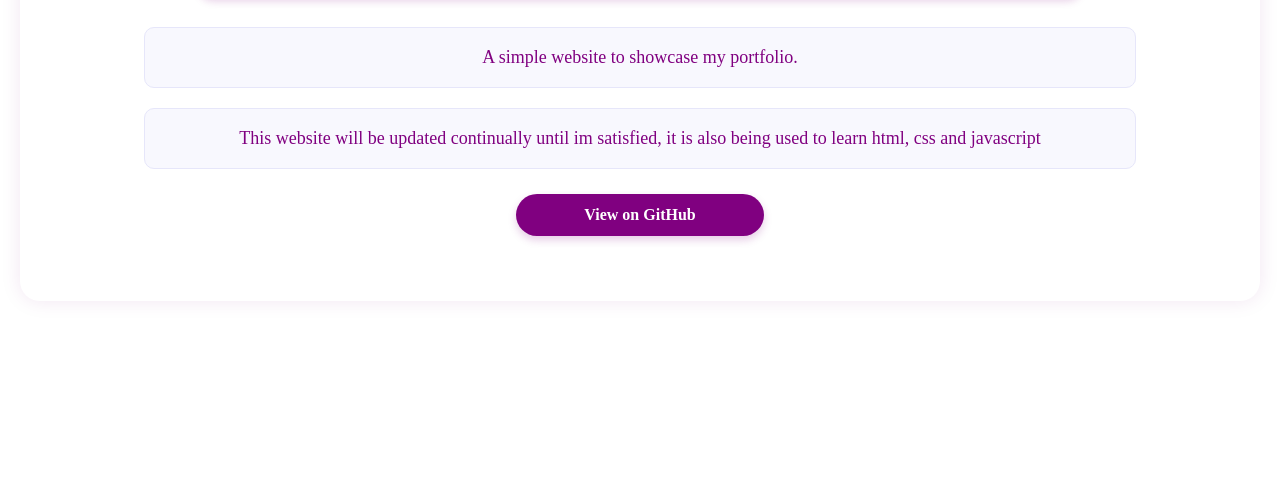
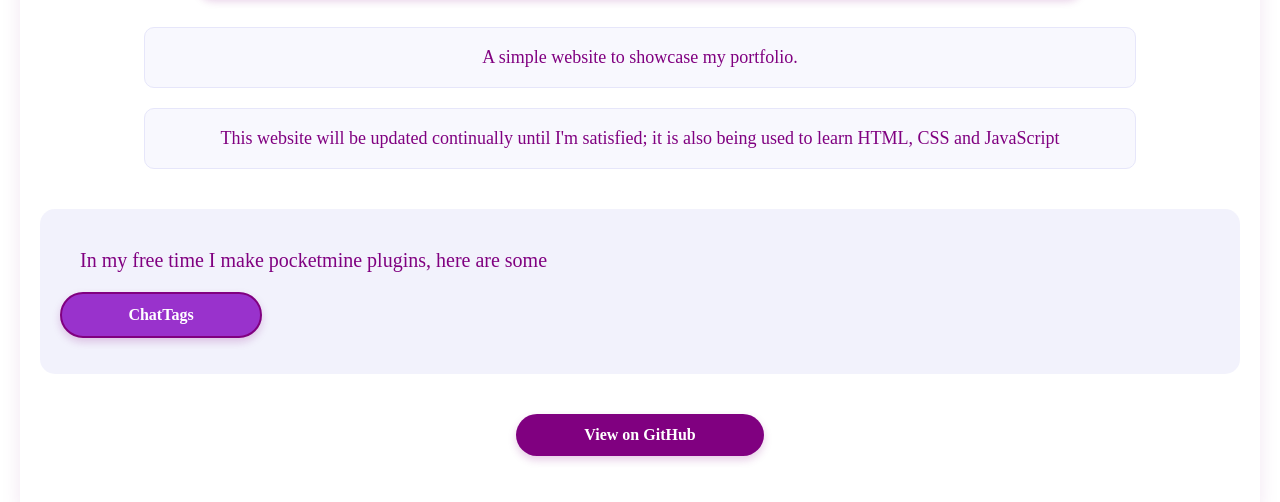
Before and after one commit to Pupggerss/PurpleHearts, a plain HTML site: page index.html in a window 1280 px wide. Shown: the part 162-664 px from the top of the page. Drawn offline with Linux system fonts and the light colour scheme.

Commit message:
Updated Website

```diff
--- a/index.html
+++ b/index.html
@@ -10,7 +10,15 @@
 <div class="container">
     <h1 class="title">Purple Hearts</h1>
     <p class="description">A simple website to showcase my portfolio.</p>
-    <p class="description">This website will be updated continually until im satisfied, it is also being used to learn html, css and javascript</p>
+    <p class="description">This website will be updated continually until I'm satisfied; it is also being used to learn
+        HTML, CSS and JavaScript</p>
+
+    <div class="plugins">
+        <p class="pm">In my free time I make pocketmine plugins, here are some</p>
+        <ul>
+            <li><a href="https://github.com/Pupggerss/ChatTags" class="btn"> ChatTags</a></li>
+        </ul>
+    </div>
     <a href="https://github.com/itsdr" class="btn">View on GitHub</a>
 </div>
 </body>
--- a/style.css
+++ b/style.css
@@ -53,3 +53,49 @@
     border-radius: 20px;
     box-shadow: 0 0 20px rgba(128, 0, 128, 0.1);
 }
+
+.btn:hover {
+    background-color: #800080;
+    transform: translateY(-2px);
+    box-shadow: 0 6px 12px rgba(128, 0, 128, 0.3);
+}
+
+.plugins {
+    text-align: left;
+    margin: 40px auto;
+    padding: 20px;
+    background-color: rgba(230, 230, 250, 0.5);
+    border-radius: 15px;
+    transition: all 0.3s ease;
+}
+
+.plugins:hover {
+    transform: translateX(5px);
+    box-shadow: 0 4px 8px rgba(128, 0, 128, 0.2);
+}
+
+.pm {
+    color: purple;
+    font-size: 20px;
+    font-weight: 500;
+    margin-bottom: 20px;
+    text-align: left;
+    list-style-type: none;
+    padding-left: 20px;
+}
+
+.plugins .btn, .pm .btn {
+    background-color: #9932CC;
+    border: 2px solid #800080;
+    width: 150px;
+    margin: 15px 0;
+}
+
+.plugins .btn:hover, .pm .btn:hover {
+    background-color: #800080;
+    transform: scale(1.05);
+}
+ul {
+    list-style-type: none;
+    padding-left: 0;
+}
```
